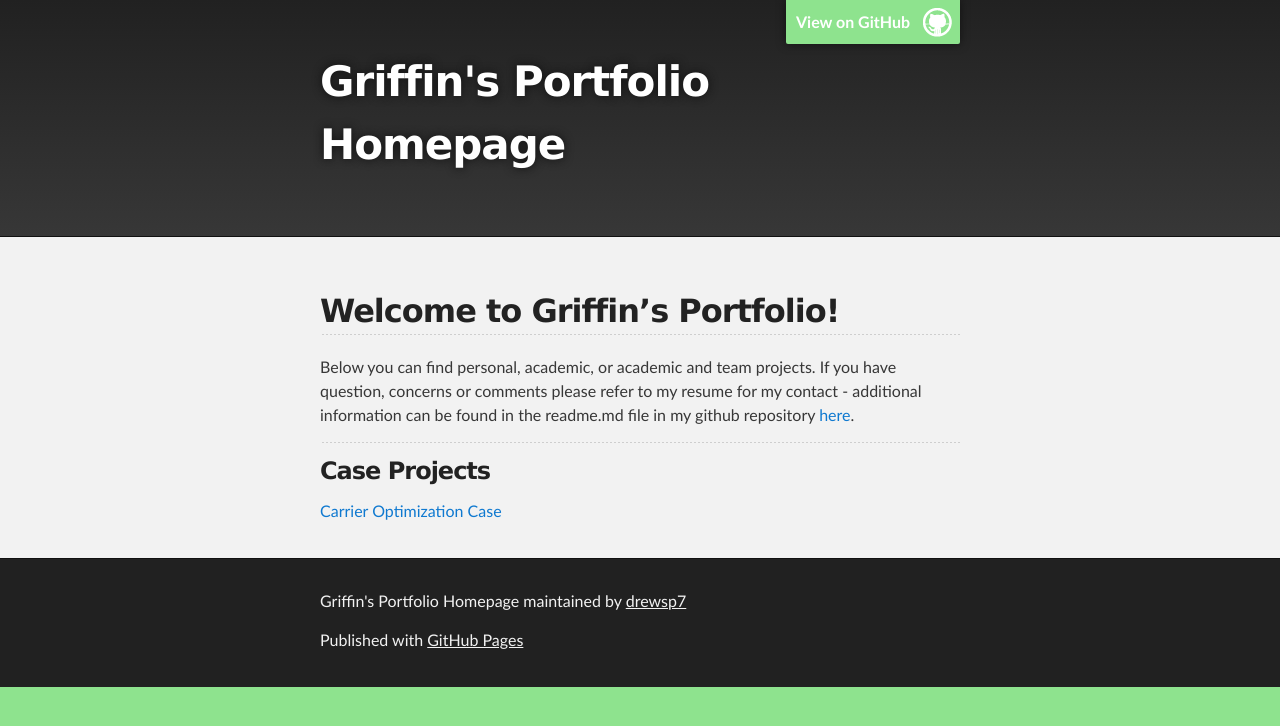
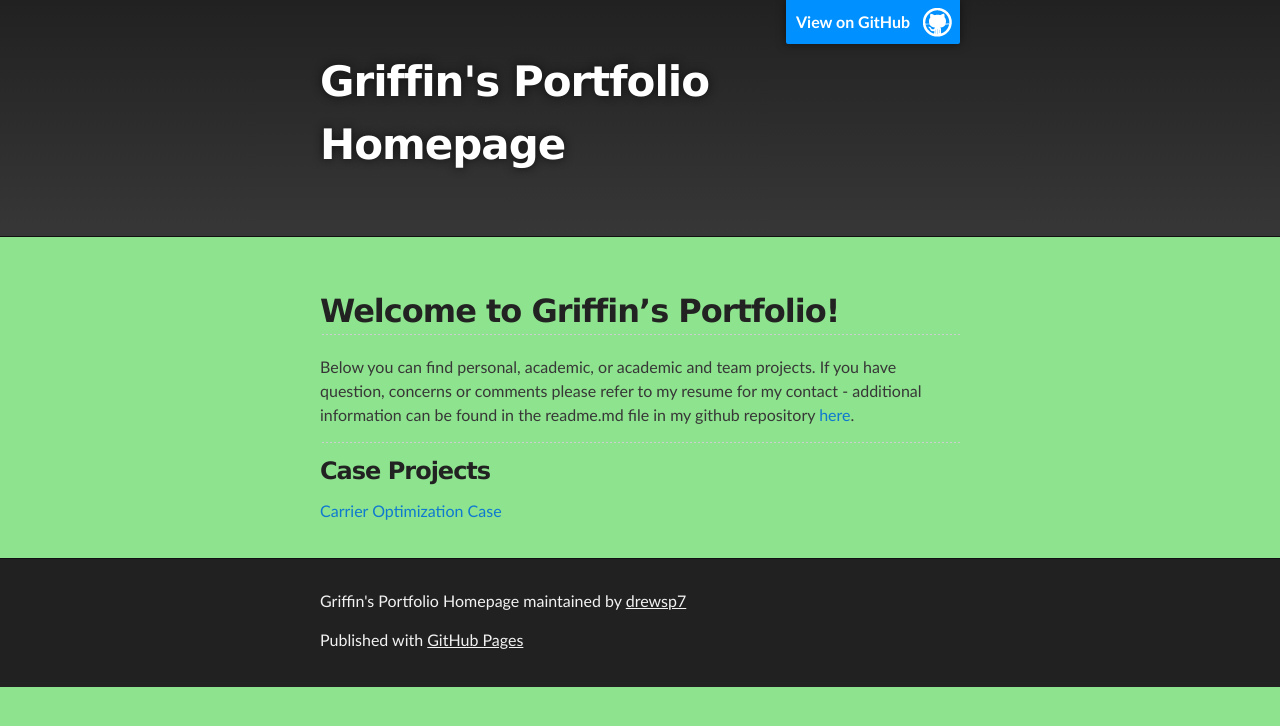
Before and after one commit to drewsp7/griffinsalyer.github.io, a Jekyll site: the page built from index.md, in a window 1280 px wide. Shown: the top 726 px of the page. Built offline with Jekyll 4.4.1, drawn with Linux system fonts in a browser that asks for light colours; our own code applies the rules of GitHub Pages for plain Markdown files; the repository's description, which GitHub fills in, is left out.

Commit message:
Update jekyll-theme-slate.scss

```diff
--- a/_sass/jekyll-theme-slate.scss
+++ b/_sass/jekyll-theme-slate.scss
@@ -278,7 +278,7 @@ Full-Width Styles
   z-index: 10;
   padding: 10px 50px 10px 10px;
   color: #fff;
-  background: url('../images/blacktocat.png') #8ee38e no-repeat 95% 50%; //0090ff
+  background: url('../images/blacktocat.png') #0090ff no-repeat 95% 50%; //0090ff
   font-weight: 700;
   box-shadow: 0 0 10px rgba(0,0,0,.5);
   border-bottom-left-radius: 2px;
@@ -354,7 +354,7 @@ Full-Width Styles
 }
 
 #main_content_wrap {
-  background: #f2f2f2;
+  background: #8ee38e; // f2f2f2
   border-top: 1px solid #111;
   border-bottom: 1px solid #111;
 }
@@ -364,7 +364,7 @@ Full-Width Styles
 }
 
 #footer_wrap {
-  background: #212121;
+  background: #212121; // 212121
 }
 
 
```
